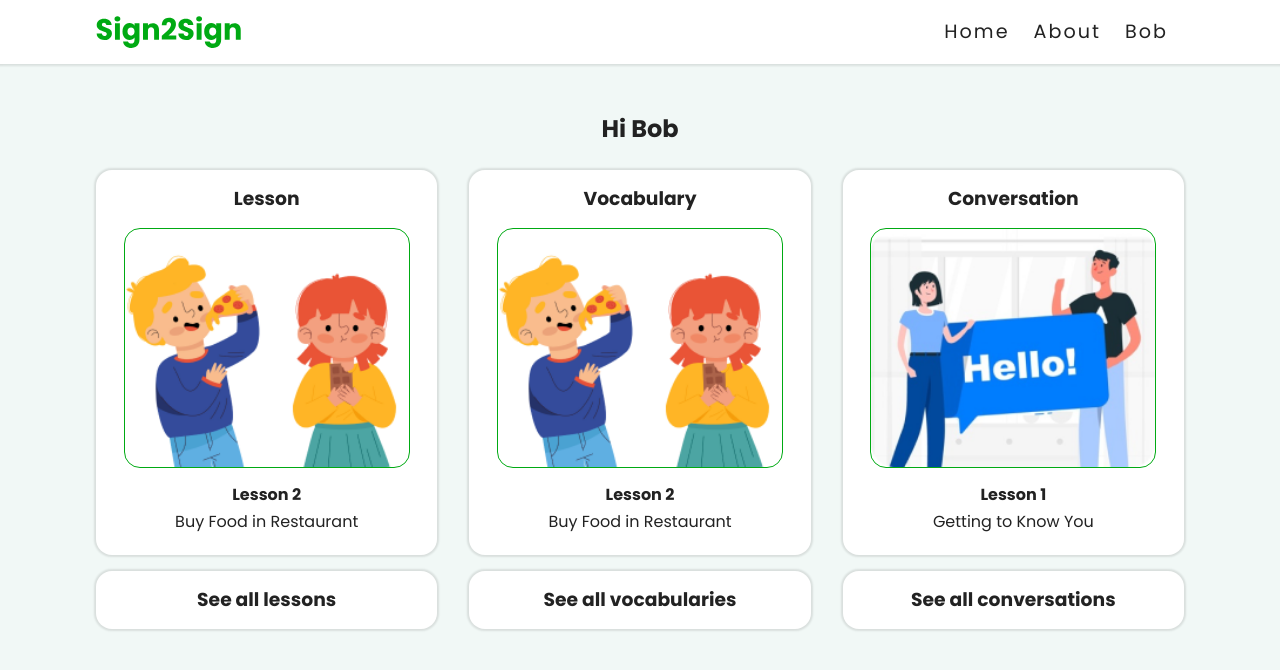
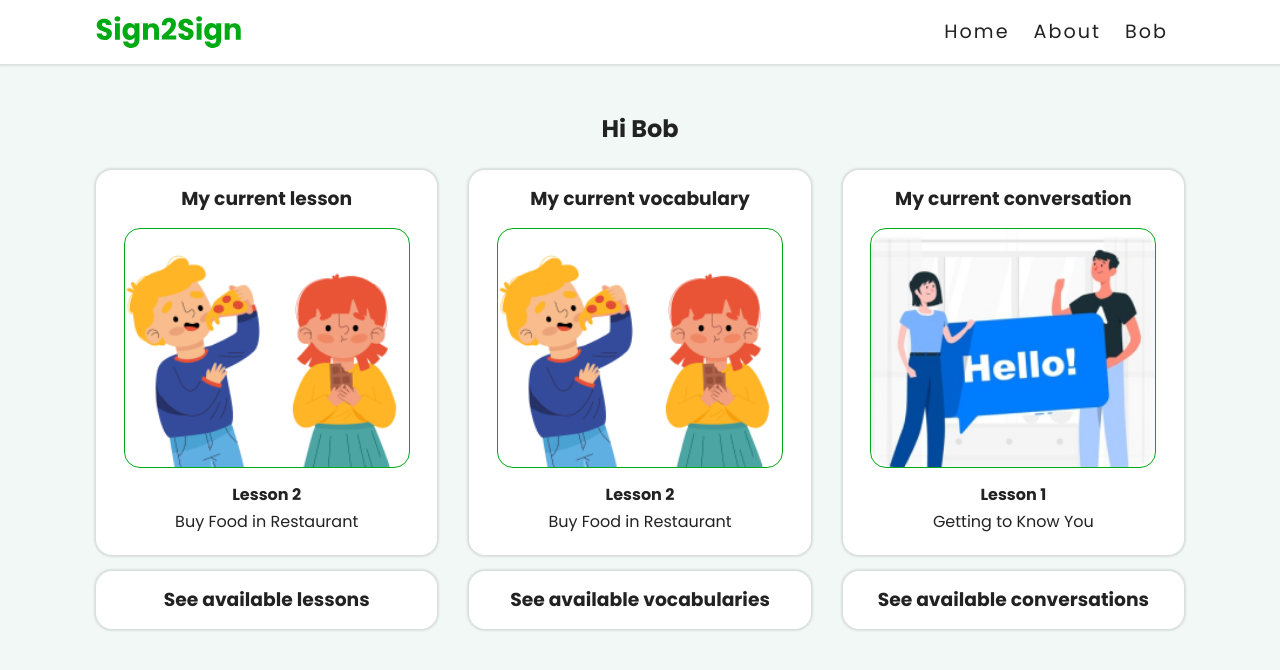
Before and after one commit to richardsonqiu/sign2sign, a React (Create React App) app: page / in a window 1280 px wide. Shown: the top 670 px of the page. Built offline with nearby package versions, Linux system fonts and the light colour scheme.

Commit message:
Update home page UI

```diff
--- a/src/components/AllCard.js
+++ b/src/components/AllCard.js
@@ -6,7 +6,7 @@ const AllCard = ({ url }) => {
     <>
       <Link to={`/${url}`}>
         <div className="card">
-          <h3 className="card-title">See all {url}</h3>
+          <h3 className="card-title">See available {url}</h3>
         </div>
       </Link>
     </>
--- a/src/pages/Home.js
+++ b/src/pages/Home.js
@@ -30,7 +30,7 @@ const Home = () => {
           <Card
             url={`lesson/${lessonProgress.id}`}
             progress={lessonProgress.id}
-            title="Lesson"
+            title="My current lesson"
             desc={lesson.title}
             img={lesson.imgSrc}
             isHome="home"
@@ -42,7 +42,7 @@ const Home = () => {
           <Card
             url={`lesson/${vocabProgress.lessonId}/vocabulary/${vocabProgress.id}`}
             progress={vocabProgress.lessonId}
-            title="Vocabulary"
+            title="My current vocabulary"
             desc={vocab.title}
             img={vocab.imgSrc}
             isHome="home"
@@ -54,7 +54,7 @@ const Home = () => {
           <Card
             url={`lesson/${convoProgress.lessonId}/conversation/${convoProgress.id}`}
             progress={convoProgress.lessonId}
-            title="Conversation"
+            title="My current conversation"
             desc={convo.title}
             img={convo.imgSrc}
             isHome="home"
```
